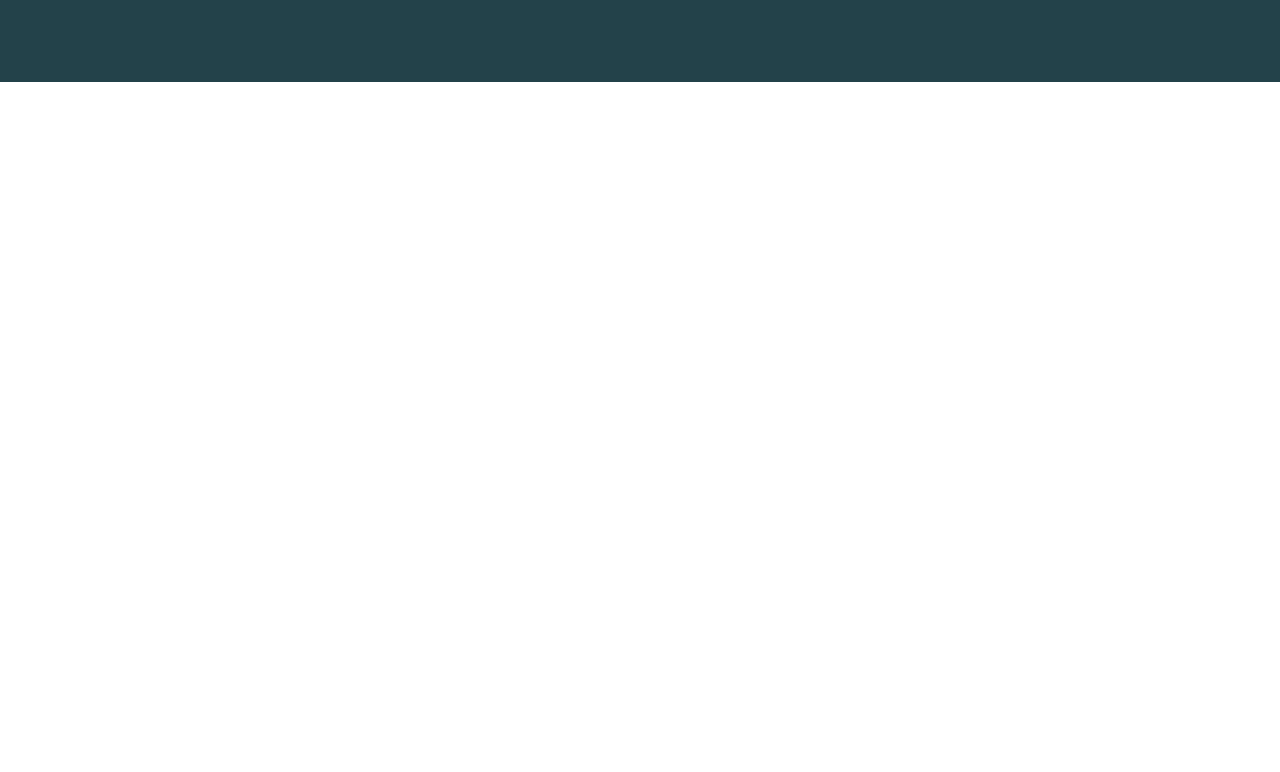
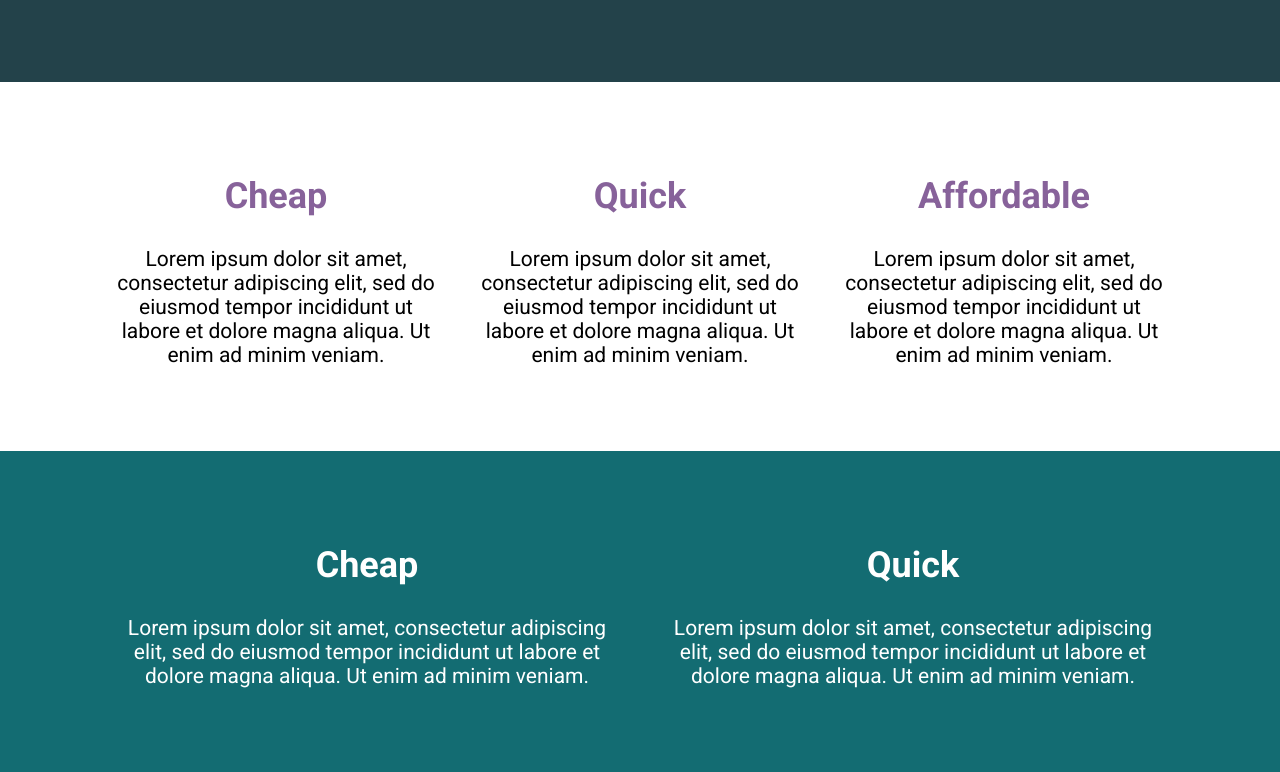
Before and after one commit to Lunkaz/conquering-responsive-layouts-powell, a plain HTML site: page index.html in a window 1280 px wide. Shown: the part 424-1196 px from the top of the page. Before the commit the page ends 800 px from the top, so only its background shows below. Drawn offline with Linux system fonts and the light colour scheme.

Commit message:
Flexbox Challenge 1

```diff
--- a/index.html
+++ b/index.html
@@ -20,6 +20,35 @@
             </div>
         </div>
     </div>
+    <div class="light-section">
+        <div class="container row">
+          <div class="col">
+            <h2>Cheap</h2>
+            <p>Lorem ipsum dolor sit amet, consectetur adipiscing elit, sed do eiusmod tempor incididunt ut labore et dolore magna aliqua. Ut enim ad minim veniam.</p>
+          </div>
+          <div class="col">
+            <h2>Quick</h2>
+            <p>Lorem ipsum dolor sit amet, consectetur adipiscing elit, sed do eiusmod tempor incididunt ut labore et dolore magna aliqua. Ut enim ad minim veniam.</p>
+          </div>
+          <div class="col">
+            <h2>Affordable</h2>
+            <p>Lorem ipsum dolor sit amet, consectetur adipiscing elit, sed do eiusmod tempor incididunt ut labore et dolore magna aliqua. Ut enim ad minim veniam.</p>
+          </div>
+        </div>
+      </div>
+
+      <div class="dark-section">
+        <div class="container row">
+            <div class="col">
+                <h2>Cheap</h2>
+                <p>Lorem ipsum dolor sit amet, consectetur adipiscing elit, sed do eiusmod tempor incididunt ut labore et dolore magna aliqua. Ut enim ad minim veniam.</p>
+            </div>
+            <div class="col">
+                <h2>Quick</h2>
+                <p>Lorem ipsum dolor sit amet, consectetur adipiscing elit, sed do eiusmod tempor incididunt ut labore et dolore magna aliqua. Ut enim ad minim veniam.</p>
+            </div>
+        </div>
+    </div>
 
 </body>
 </html>
--- a/style.css
+++ b/style.css
@@ -7,6 +7,7 @@
 body {
   margin: 0;
   font-family: Roboto;
+  font-size: 21px;
 }
 
 .container {
@@ -50,4 +51,35 @@ button {
 button:hover,
 button:focus {
   opacity: .75;
+}/*SUCIA TRAIDORA*/
+
+.row {
+  display: flex;
 }
+
+.col {
+  width: 100%;
+  text-align: center;
+}
+
+.light-section {
+  padding: 3em 0;
+}
+
+.light-section h2 {
+  color: #87629A;
+}
+
+.col + .col {
+  margin-left: 2em;
+}
+
+.row h2 {
+  font-size: 36px;
+}
+
+.dark-section {
+  background-color: #136C72;
+  color: white;
+  padding: 3em 0;
+}
```
Also changed, not shown: 1 other file.
